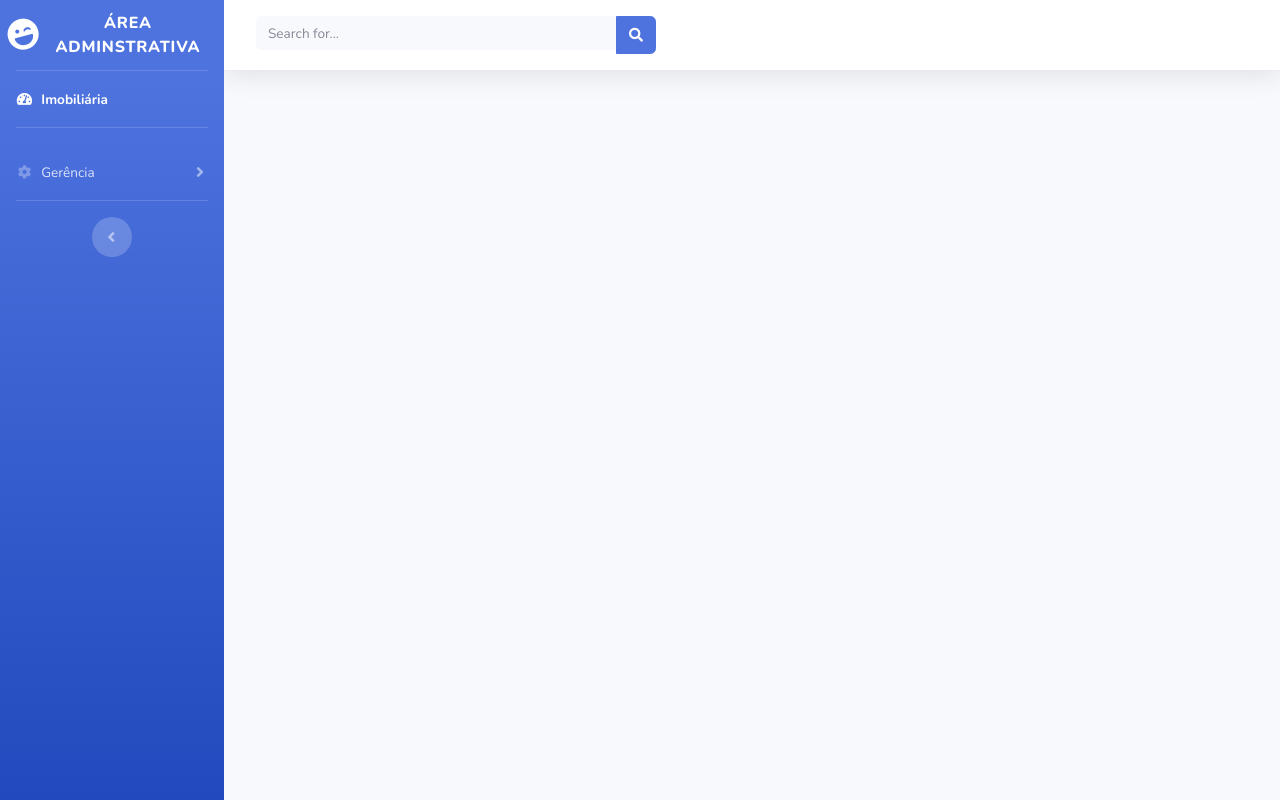
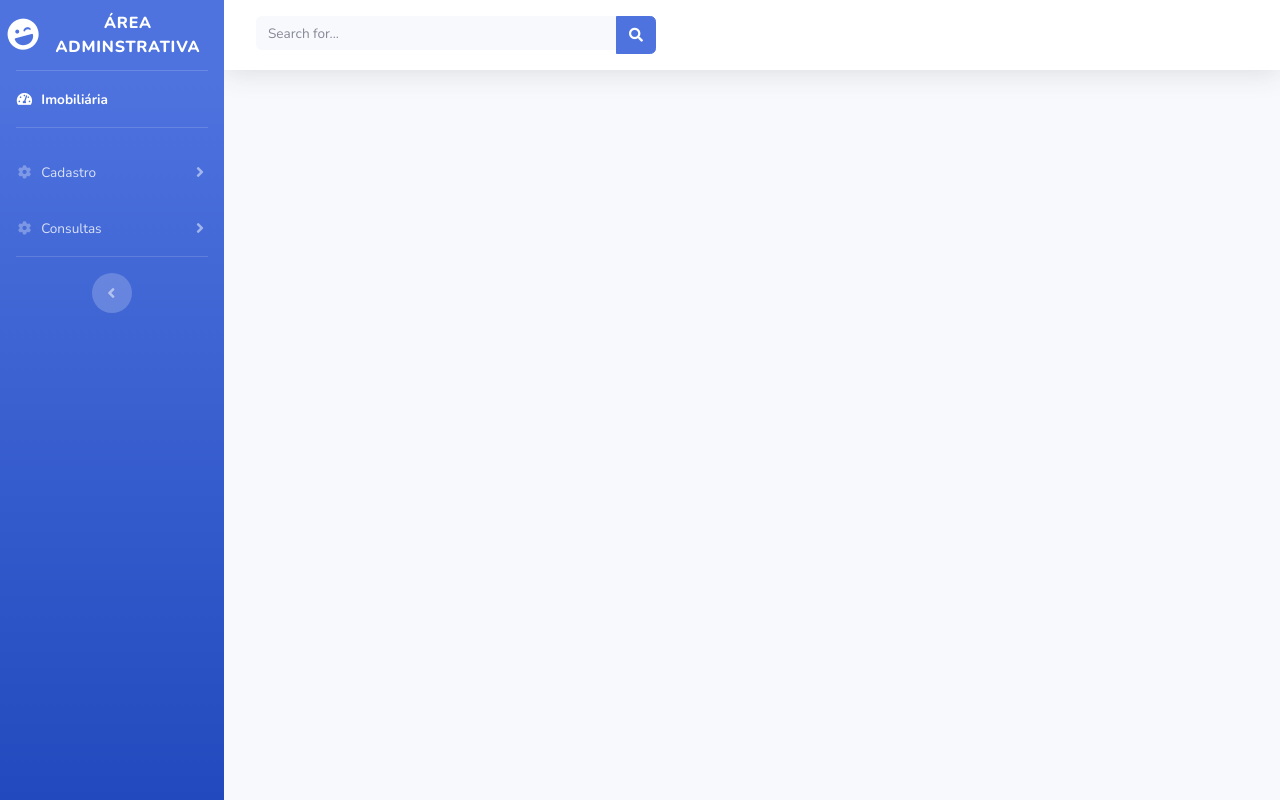
Before and after one commit to viniciusqalbuquerque/imobiliaria, a Symfony app: template templates/base.html.twig in a window 1280 px wide. Run offline with Twig, Linux system fonts and the light colour scheme; the template is opened without the code that fills it, so the values that code supplies are empty; some libraries are stand-ins or nearby versions.

Commit message:
Ajustes no menu

```diff
--- a/templates/base.html.twig
+++ b/templates/base.html.twig
@@ -79,25 +79,33 @@
 
         <!-- Nav Item - Pages Collapse Menu -->
         <li class="nav-item">
+            <a class="nav-link collapsed" href="#" data-toggle="collapse" data-target="#collapseOne" aria-expanded="true" aria-controls="collapseOne">
+                <i class="fas fa-fw fa-cog"></i>
+                <span>Cadastro</span>
+            </a>
+            <div id="collapseOne" class="collapse" aria-labelledby="headingOne" data-parent="#accordionSidebar">
+                <div class="bg-white py-2 collapse-inner rounded">
+                    <a class="collapse-item" href="index">Cadastro de Clientes</a>
+                    <a class="collapse-item" href="cards.html">Cadastro de Imóveis</a>
+                    <a class="collapse-item" href="cards.html">Locação de Imóveis</a>
+                </div>
+            </div>
+        </li>
+
+        <!-- Nav Item - Pages Collapse Menu -->
+        <li class="nav-item">
             <a class="nav-link collapsed" href="#" data-toggle="collapse" data-target="#collapseTwo" aria-expanded="true" aria-controls="collapseTwo">
                 <i class="fas fa-fw fa-cog"></i>
-                <span>Gerência</span>
+                <span>Consultas</span>
             </a>
             <div id="collapseTwo" class="collapse" aria-labelledby="headingTwo" data-parent="#accordionSidebar">
                 <div class="bg-white py-2 collapse-inner rounded">
-                    <h6 class="collapse-header">Funcionalidades</h6>
-                    <a class="collapse-item" href="index">Cadastro de Clientes</a>
                     <a class="collapse-item" href="cards.html">Lista de Clientes</a>
-                    <a class="collapse-item" href="cards.html">Cadastro de Imóveis</a>
                     <a class="collapse-item" href="cards.html">Lista de Imóveis</a>
-                    <a class="collapse-item" href="cards.html">Locação de Imóveis</a>
                     <a class="collapse-item" href="cards.html">Listar Contratos</a>
                 </div>
             </div>
         </li>
-
-
-
 
         <!-- Divider -->
         <hr class="sidebar-divider d-none d-md-block">
```
